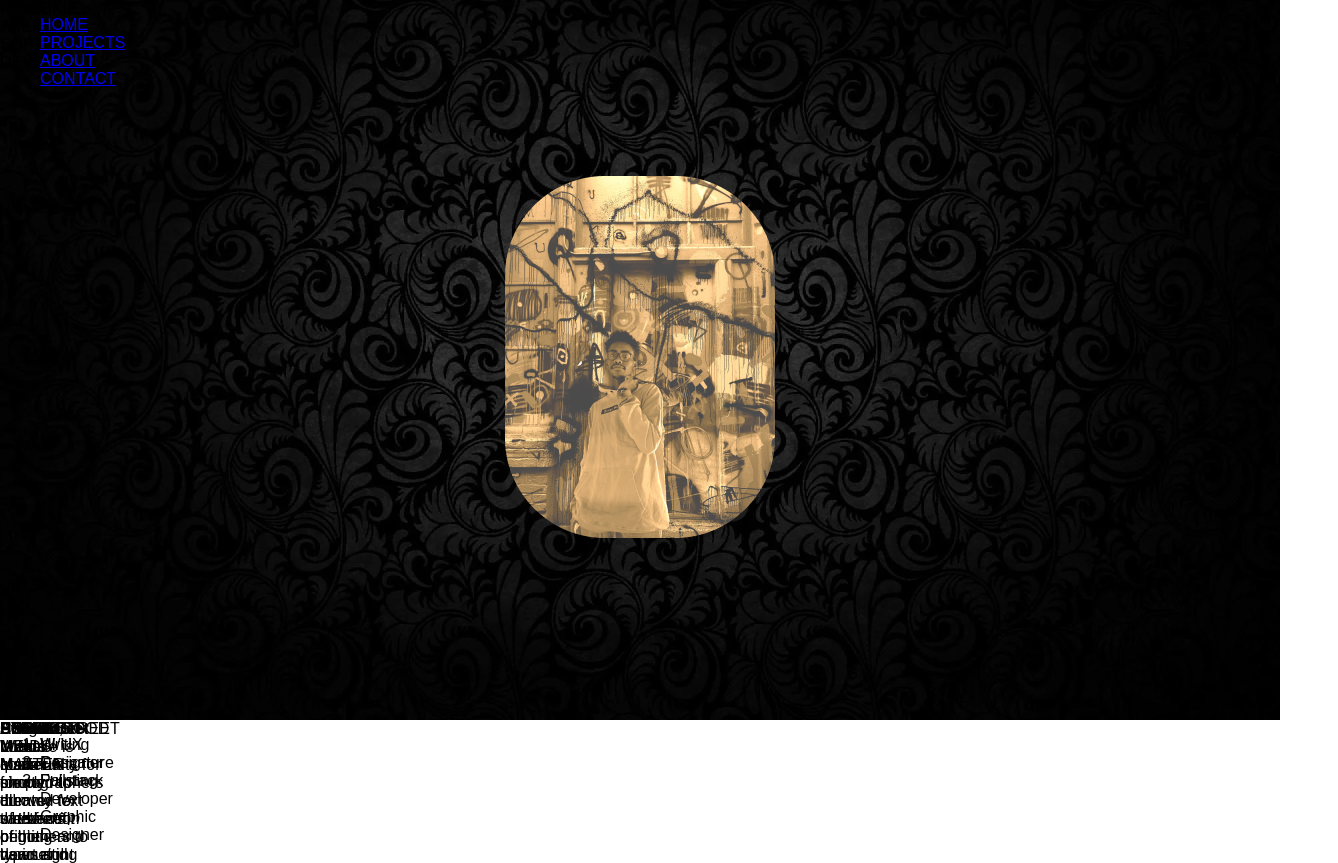
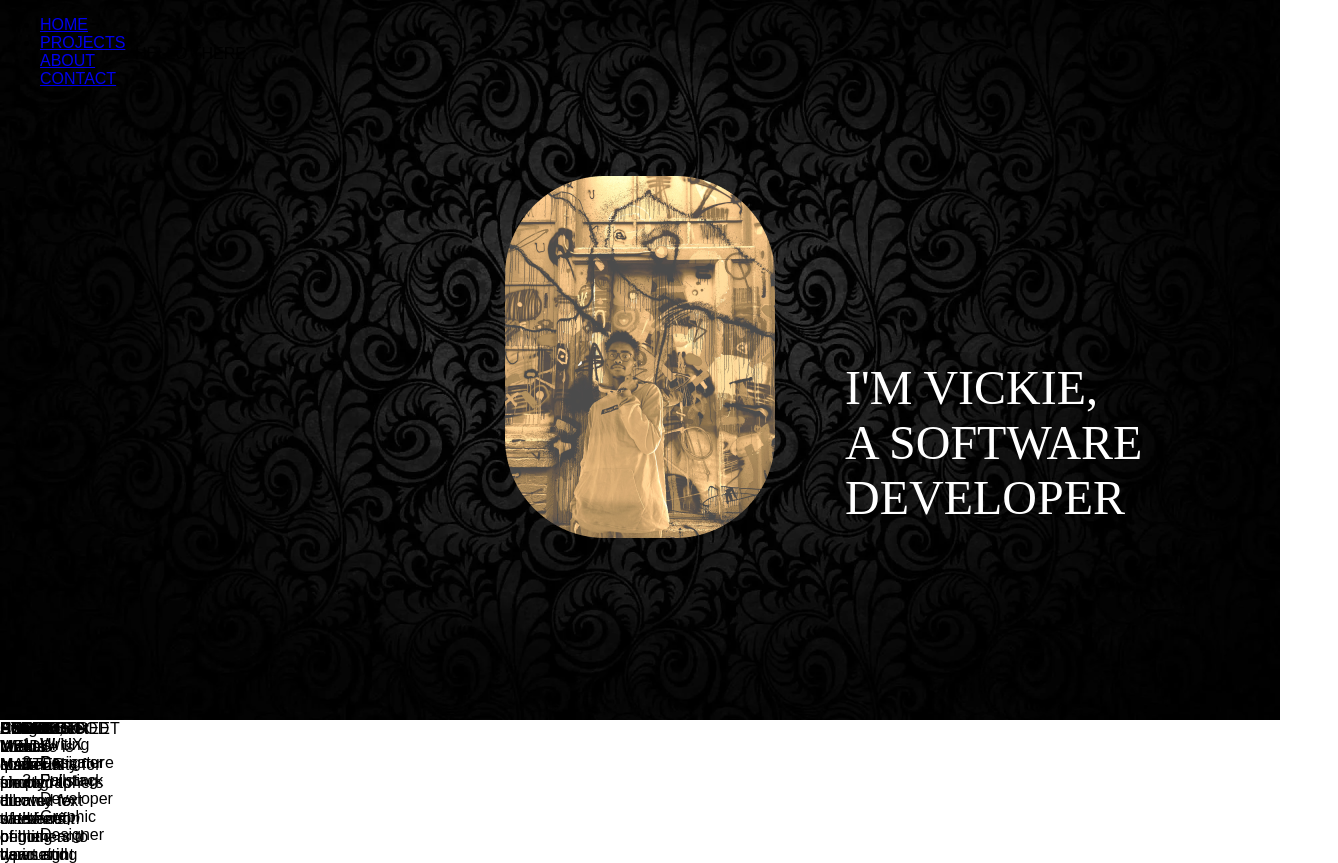
Before and after one commit to Dhyder/My_Portfolio, a plain HTML site: page index.html in a window 1280 px wide. Shown: the top 863 px of the page, 1338 px wide, since content can reach past the window. Drawn offline with Linux system fonts and the light colour scheme.

Commit message:
css update text

```diff
--- a/style.css
+++ b/style.css
@@ -41,3 +41,22 @@ div { position: absolute; box-sizing: border-box;}
 	background:url(skins/rainboweffect4_1.png);
 	background-size:cover;
 }
+
+#text {
+	top: 45px;
+	left: 135px;
+	width: 1174px;
+	height: 595px;
+}
+
+#i_m_vickie__a_software_developer {
+	top: 315px;
+	left: 710px;
+	width: 493px;
+	height: 314px;
+	overflow: hidden;
+	font-family: Rationale;
+	font-size: 48px;
+	text-align: left;
+	color:#FFFFFF;
+}
```
